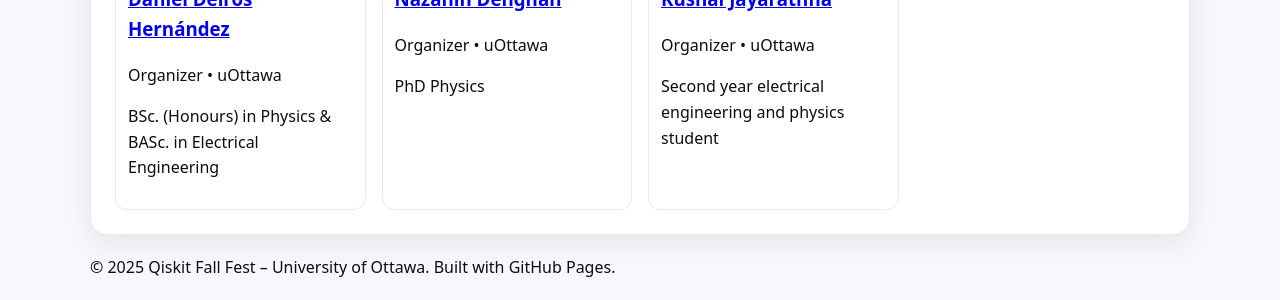
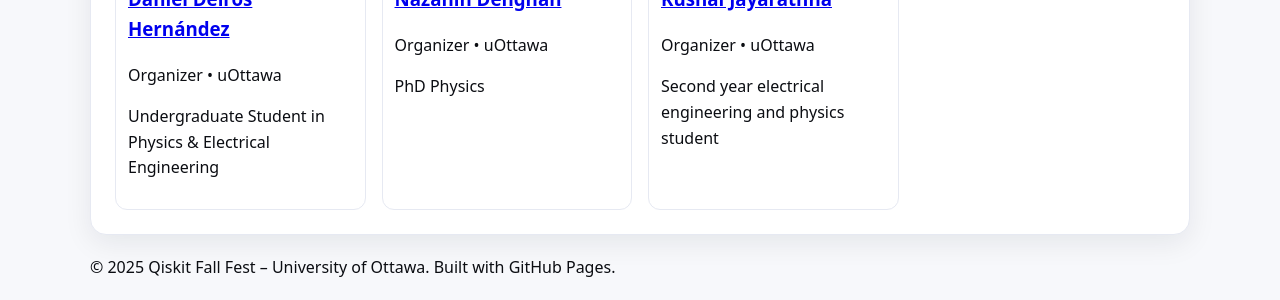
Before and after one commit to utkarshh-singh/fall-fest-2025-website, a Jekyll site: the page built from organizers.md, in a window 1280 px wide and 1172 px high. Shown: the part 834-1134 px from the top of the window. Built offline with Jekyll 4.4.1, drawn with Linux system fonts in a browser that asks for light colours.

Commit message:
updated organizers

```diff
--- a/organizers.md
+++ b/organizers.md
@@ -36,7 +36,7 @@ permalink: /organizers/
         <img src="{{ '/assets/1705670963857.jpeg' | relative_url }}" alt="Daniel Deiros Hernández" loading="lazy">
         <h3><a href="https://www.linkedin.com/in/daniel-deiros-hernandez/" target="_blank" rel="noopener">Daniel Deiros Hernández</a></h3>
         <p class="affil">Organizer • uOttawa</p>
-        <p class="bio">BSc. (Honours) in Physics & BASc. in Electrical Engineering</p>
+        <p class="bio">Undergraduate Student in Physics & Electrical Engineering</p>
       </article>
       <article class="person">
         <img src="{{ '/assets/nz.jpg' | relative_url }}" alt="Nazanin Dehghan" loading="lazy">
```
